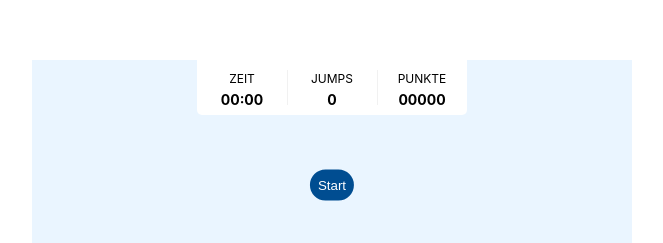
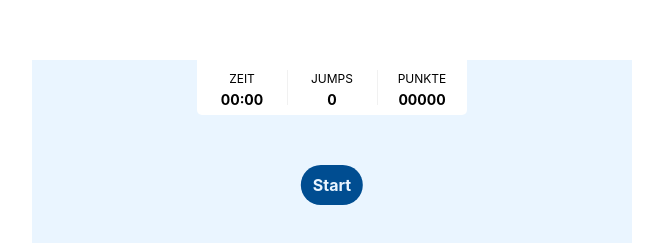
Before and after one commit to Schascha/vue-game, a Vue app: page / in a window 1280 px wide. Shown: the part 215-458 px from the top of the page, without its empty margins (308-971 px from the left). Built offline with nearby package versions, Linux system fonts and the light colour scheme.

Commit message:
Weaken the hitbox

```diff
--- a/src/assets/main.css
+++ b/src/assets/main.css
@@ -36,9 +36,11 @@ button {
   border: 0;
   border-radius: 999em;
   background-color: var(--color-blue-base);
-  color: var(--color-white);
+  color: var(--color-blue-light);
   cursor: pointer;
-  padding: 0.5rem;
+  font: inherit;
+  font-weight: bold;
+  padding: 0.5rem 0.75rem;
 }
 
 svg {
--- a/src/components/StartGame.vue
+++ b/src/components/StartGame.vue
@@ -65,7 +65,7 @@ function draw() {
       id: `obstacle-${getTimeStamp()}`,
       height: random([30, 40]),
       width: random([30, 20]),
-      color: random(['#ffc188', '#02D1AC', '#0066ff', '#CC0078']),
+      color: 'var(--color-blue-base)',
     });
   }
 
@@ -87,7 +87,9 @@ function draw() {
     const elWidth = getProperty(el, 'width');
     const hasPassed = elLeft === -elWidth;
     const hasCollided =
-      elLeft > -elWidth && elLeft <= playerWidth && elHeight > playerBottom;
+      elLeft + elWidth > 15 &&
+      elLeft + 10 <= playerWidth &&
+      elHeight - 15 > playerBottom;
 
     // Collision
     if (hasCollided) {
```
